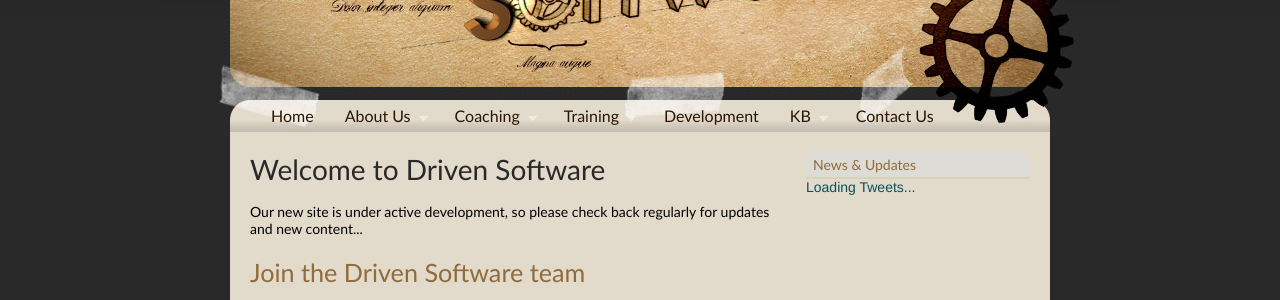
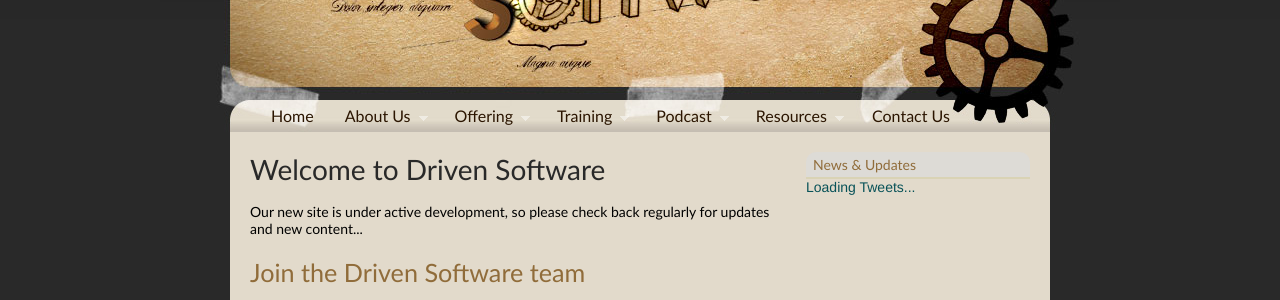
Before and after one commit to DrivenSoftware/drivensoftware.github.com, a Jekyll site: the page built from index.html, in a window 1280 px wide. Shown: the part 178-478 px from the top of the page. Built offline with Jekyll 4.4.1, drawn with Linux system fonts in a browser that asks for light colours; comment, search, counter and statistics services are not loaded.

Commit message:
Shanaaz's edit of menu and some content

```diff
--- a/_includes/header.html
+++ b/_includes/header.html
@@ -44,38 +44,37 @@
 
         <ul class="sf-menu">
 
-            <li><a id="home" href="/" class="current">Home</a></li>
+            <li><a href="/" class="current">Home</a></li>
 
-            <li><a id="about" href="/Pages/About">About Us</a>
+            <li><a>About Us</a>
                 <ul>
                     <li><a href="/Pages/About/History">Our History</a></li>
+                    <li><a href="/Pages/About/Approach">Our Approach</a></li>
                     <li><a href="/Pages/About/People">Our People</a></li>
-                    <li><a href="/Pages/About/Approach">Our Approach</a></li>
-                    <li><a href="/Pages/About/Clients">Our Clients</a></li>
                 </ul>
             </li>
-            <li><a id="coaching" href="/Pages/Coaching">Coaching</a>
+            <li><a>Offering</a>
                 <ul>
-                    <li><a href="/Pages/Coaching/Immersive">Immersive Coaching</a></li>
+                    <li><a href="/Pages/Offering/Services">Professional Services</a></li>
                 </ul>
             </li>
-            <li><a id="services" href="/Pages/Training">Training</a>
+            <li><a>Training</a>
                 <ul>
-                   <li><a href="/Pages/Training/Git">Git Course</a></li>
+                   <li><a href="/Pages/Training/driven2know">driven2know</a></li>
                 </ul>
             </li>
-            <li><a id="development" href="/Pages/Development">Development</a>
-                <!--<ul>
-                    <li><a href="/Pages/Products/OpenSource">Open Source</a></li>
-                    <li><a href="/Pages/Products/Incubation">Incubation</a></li>
-                </ul>-->
-            </li>
-            <li><a id="resources" href="/Pages/KB">KB</a>
+
+            <li><a>Podcast</a>
+				<ul>
+                   <li><a href="/Pages/Podcast/driven2distraction">driven2distraction</a></li>
+                </ul>
+			</li>
+            <li><a>Resources</a>
 
                 <ul>
-                    <li><a href="/Pages/KB/Distraction">Podcast</a></li>
-                    <li><a href="/Pages/KB/Personal">Blogs & Articles</a></li>
-                    <li><a href="/Pages/KB/Presentations">Presentations & Source Code</a></li>
+                    <li><a href="/Pages/Resources/Opinion">Blogs & Articles</a></li>
+                    <li><a href="/Pages/Resources/Presentations">Presentations</a></li>
+					<li><a href="/Pages/Resources/OpenSource">Open Source</a></li>
                 </ul>
             </li>
             <li><a id="contact" href="/Pages/ContactUs">Contact Us</a>
```
Also changed, not shown: 21 other files.
